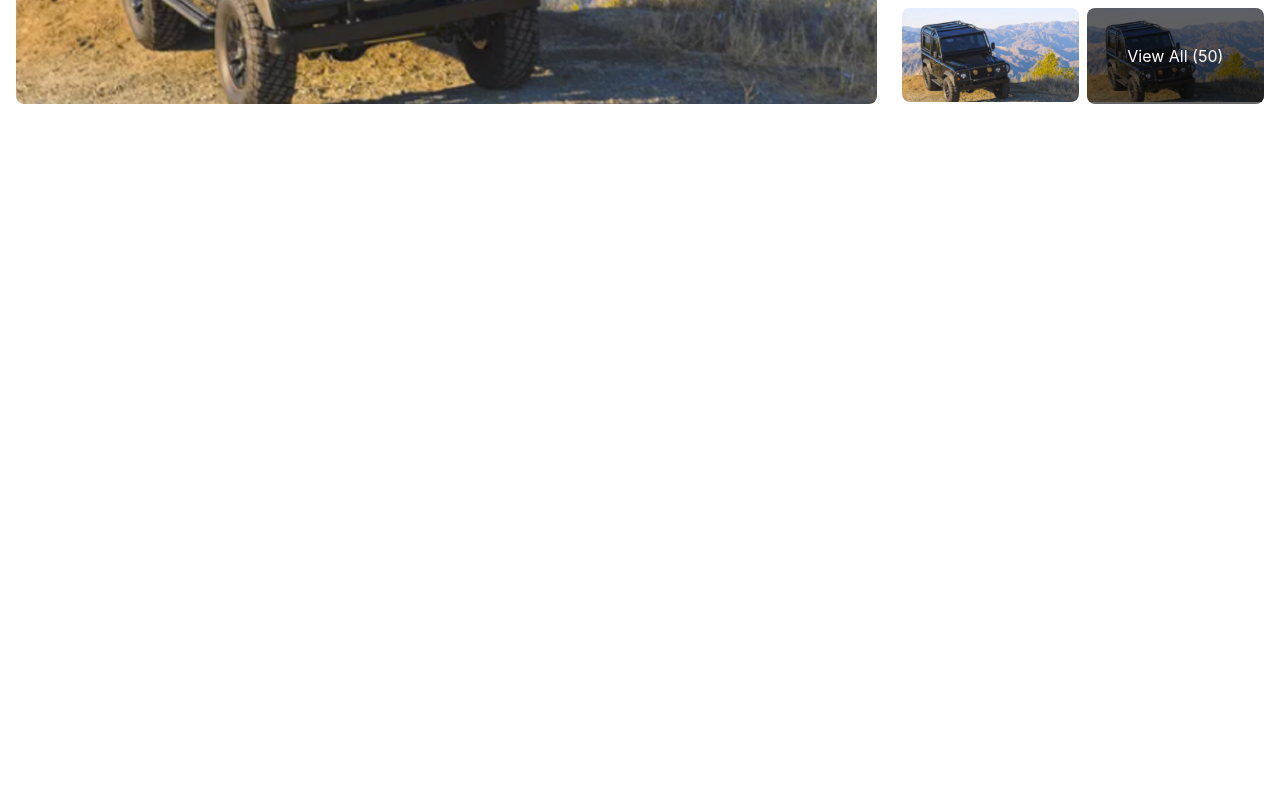
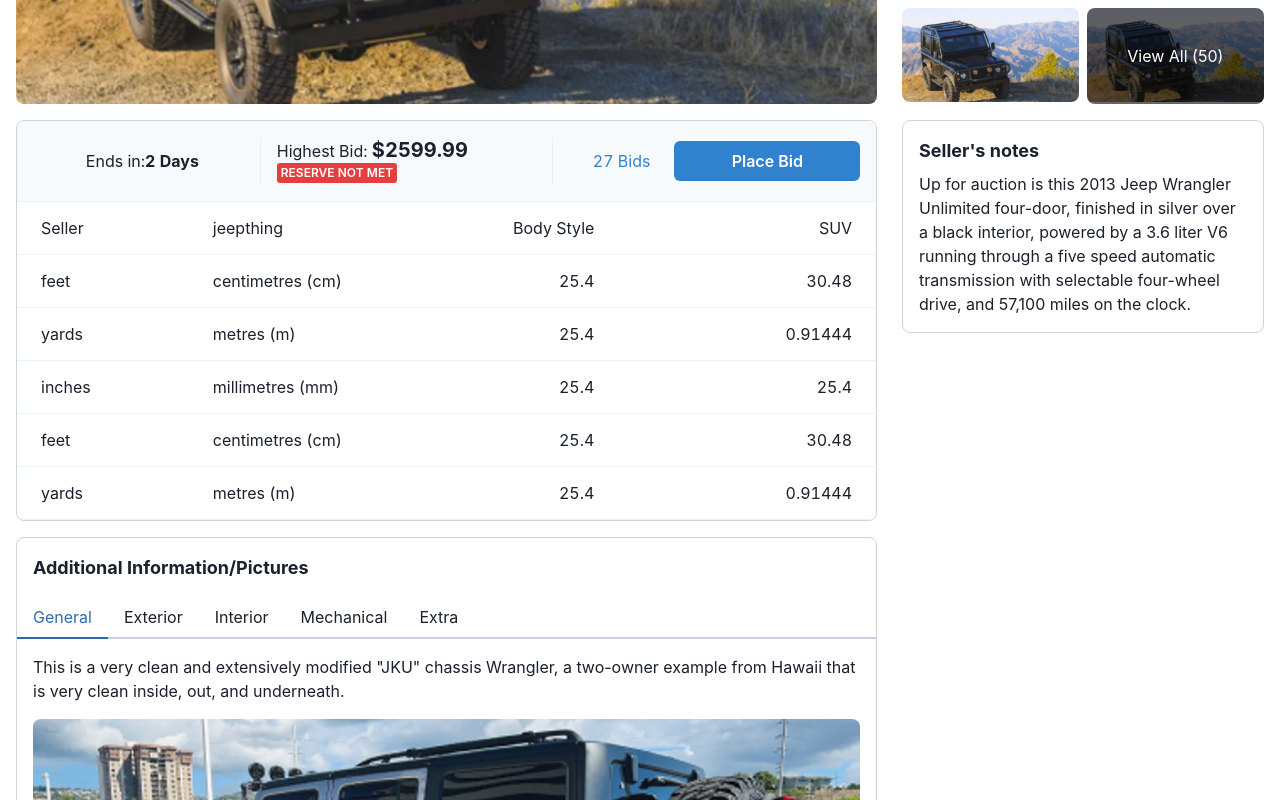
Before and after one commit to r0valdez/dream-cars, a Next.js app: page /detail in a window 1280 px wide. Shown: the part 560-1360 px from the top of the page. Before the commit the page ends 800 px from the top, so only its background shows below. Built offline with nearby package versions, Linux system fonts and the light colour scheme.

Commit message:
Add table and tabs section to detail page

```diff
--- a/components/layouts/header.js
+++ b/components/layouts/header.js
@@ -9,7 +9,7 @@ const Header = () => {
     <Box display="flex" justifyContent="space-between" alignItems="center" p={4} boxShadow="base">
       <Text display="flex" alignItems="center" gap={1} flexWrap="nowrap" fontSize="2xl" fontWeight="extrabold" color="blue.700"><Icon as={AiFillCloud} boxSize={10} color="blue.300" />Dream Cars</Text>
       <Box display="flex" justifyContent="end" alignItems="center" gap={4} flexWrap="nowrap">
-        {router.pathname != 'home' && (
+        {router.pathname != '/' && (
           <>
             <Link href="/" fontWeight="bold">Home</Link>
             <Link fontWeight="bold">Customer Support</Link>
--- a/pages/detail.js
+++ b/pages/detail.js
@@ -1,6 +1,4 @@
-import { Box, Center, Container, Flex, Grid, Heading, Image, Link, Select, Text } from "@chakra-ui/react"
-import { SearchIcon } from '@chakra-ui/icons'
-import { BiFilter } from "react-icons/bi"
+import { Box, Button, Center, Container, Divider, Flex, Grid, Heading, Image, Link, Select, Text, Table, Tbody, Tr, Td, TableContainer, Tabs, TabList, TabPanels, Tab, TabPanel } from "@chakra-ui/react"
 import Tag from "@components/tag"
 
 export default function Detail() {
@@ -31,5 +29,119 @@ export default function Detail() {
         </Box>
       </Grid>
     </Grid>
+    <Grid my={4} templateColumns="69% 29%" gap="2%">
+      <Box>
+        <TableContainer border="1px" borderColor="gray.300" borderRadius={8}>
+          <Table>
+            <Tbody>
+              <Tr>
+                <Td colSpan={4} bg="gray.50">
+                  <Grid templateColumns="25% 36% 40%">
+                    <Center>Ends in: <Text display="inline" fontWeight="bold">2 Days</Text></Center>
+                    <Flex align="center">
+                      <Divider orientation="vertical" height="3rem" mx={4} />
+                      <Box>
+                        Highest Bid: <Text display="inline" fontSize="xl" fontWeight="bold">${2599.99.toFixed(2)}</Text>
+                        <br />
+                        <Tag text="Reserve not met" color="red.500" />
+                      </Box>
+                    </Flex>
+                    <Flex align="center" gap={6}>
+                      <Divider orientation="vertical" height="3rem" mx={4} />
+                      <Text color="blue.500">27 Bids</Text>
+                      <Button flexGrow={1} colorScheme="blue" size="md">Place Bid</Button>
+                    </Flex>
+                  </Grid>
+                </Td>
+              </Tr>
+              <Tr>
+                <Td width="20%">Seller</Td>
+                <Td width="30%">jeepthing</Td>
+                <Td width="20%" isNumeric>Body Style</Td>
+                <Td width="30%" isNumeric>SUV</Td>
+              </Tr>
+              <Tr>
+                <Td>feet</Td>
+                <Td>centimetres (cm)</Td>
+                <Td isNumeric>25.4</Td>
+                <Td isNumeric>30.48</Td>
+              </Tr>
+              <Tr>
+                <Td>yards</Td>
+                <Td>metres (m)</Td>
+                <Td isNumeric>25.4</Td>
+                <Td isNumeric>0.91444</Td>
+              </Tr>
+              <Tr>
+                <Td width="20%">inches</Td>
+                <Td width="30%">millimetres (mm)</Td>
+                <Td width="20%" isNumeric>25.4</Td>
+                <Td width="30%" isNumeric>25.4</Td>
+              </Tr>
+              <Tr>
+                <Td>feet</Td>
+                <Td>centimetres (cm)</Td>
+                <Td isNumeric>25.4</Td>
+                <Td isNumeric>30.48</Td>
+              </Tr>
+              <Tr>
+                <Td>yards</Td>
+                <Td>metres (m)</Td>
+                <Td isNumeric>25.4</Td>
+                <Td isNumeric>0.91444</Td>
+              </Tr>
+            </Tbody>
+          </Table>
+        </TableContainer>
+        <Tabs mt={4} border="1px" borderColor="gray.300" borderRadius={8} overflow="hidden">
+          <Text fontSize="lg" fontWeight="bold" p={4}>Additional Information/Pictures</Text>
+          <TabList>
+            <Tab>General</Tab>
+            <Tab>Exterior</Tab>
+            <Tab>Interior</Tab>
+            <Tab>Mechanical</Tab>
+            <Tab>Extra</Tab>
+          </TabList>
+          <TabPanels>
+            <TabPanel>
+              <Text>
+                This is a very clean and extensively modified "JKU" chassis Wrangler, a two-owner example from Hawaii that is very clean inside, out, and underneath.
+              </Text>
+              <Image src="/images/car-4.png" width="100%" mt={4} borderRadius={8} />
+            </TabPanel>
+            <TabPanel>
+              <Text>
+                This is a very clean and extensively modified "JKU" chassis Wrangler, a two-owner example from Hawaii that is very clean inside, out, and underneath. Exterior
+              </Text>
+              <Image src="/images/car-1.png" width="100%" mt={4} borderRadius={8} />
+            </TabPanel>
+            <TabPanel>
+              <Text>
+                This is a very clean and extensively modified "JKU" chassis Wrangler, a two-owner example from Hawaii that is very clean inside, out, and underneath. Interior
+              </Text>
+              <Image src="/images/car-4.png" width="100%" mt={4} borderRadius={8} />
+            </TabPanel>
+            <TabPanel>
+              <Text>
+                This is a very clean and extensively modified "JKU" chassis Wrangler, a two-owner example from Hawaii that is very clean inside, out, and underneath. Mechanical
+              </Text>
+              <Image src="/images/car-1.png" width="100%" mt={4} borderRadius={8} />
+            </TabPanel>
+            <TabPanel>
+              <Text>
+                This is a very clean and extensively modified "JKU" chassis Wrangler, a two-owner example from Hawaii that is very clean inside, out, and underneath. Extra
+              </Text>
+              <Image src="/images/car-4.png" width="100%" mt={4} borderRadius={8} />
+            </TabPanel>
+          </TabPanels>
+        </Tabs>
+      </Box>
+      <Box>
+        <Box border="1px" borderColor="gray.300" p={4} borderRadius={8}>
+          <Text fontSize="lg" fontWeight="bold" mb={2}>Seller's notes</Text>
+          <Text>Up for auction is this 2013 Jeep Wrangler Unlimited four-door, finished in silver over a black interior, powered by a 3.6 liter V6 running through a five speed automatic transmission with selectable four-wheel drive, and 57,100 miles on the clock.</Text>
+        </Box>
+      </Box>
+    </Grid>
   </Container>
 }
```
